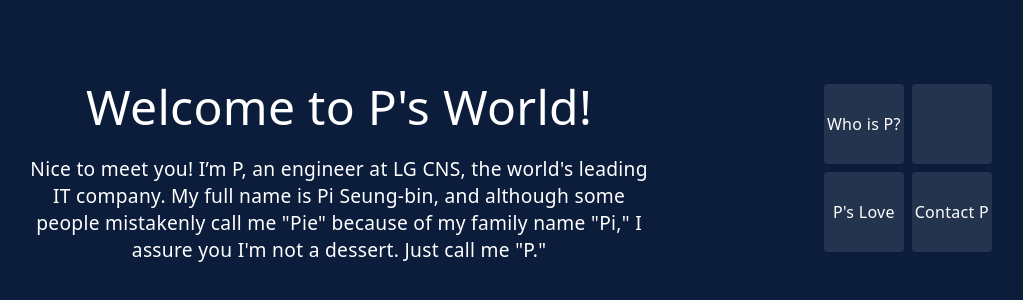
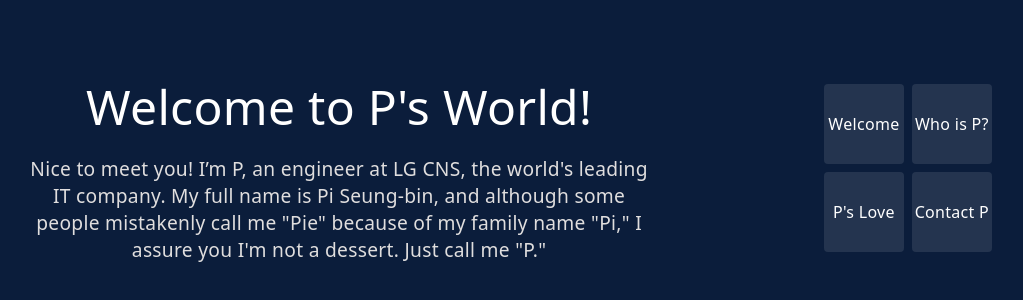
Before and after one commit to pasongvan/pasongvan.github.io, a plain HTML site: page index.html in a window 1280 px wide. Shown: the part 240-540 px from the top of the page, without its empty margins (105-1128 px from the left). Drawn offline with Linux system fonts and the light colour scheme.

Commit message:
조금 수정

```diff
--- a/assets/css/main.css
+++ b/assets/css/main.css
@@ -67,4 +67,5 @@ span {
 
 .sub-text {
     font-size: 1.2rem;
+	color: rgb(224, 222, 222);
 }
--- a/index.html
+++ b/index.html
@@ -20,9 +20,10 @@
 
     <main class="container">
       <div class="item">
-        <span>Who is P?</span>
+        <span>Welcome</span>
       </div>
       <div class="item">
+        <span>Who is P?</span>
       </div>
       <div class="item">
         <span>P's Love</span>
@@ -34,5 +35,8 @@
     </main>
   </div>
 
+  <script>
+    let welcome = true;
+  </script>
 </body>
 </html>
```
